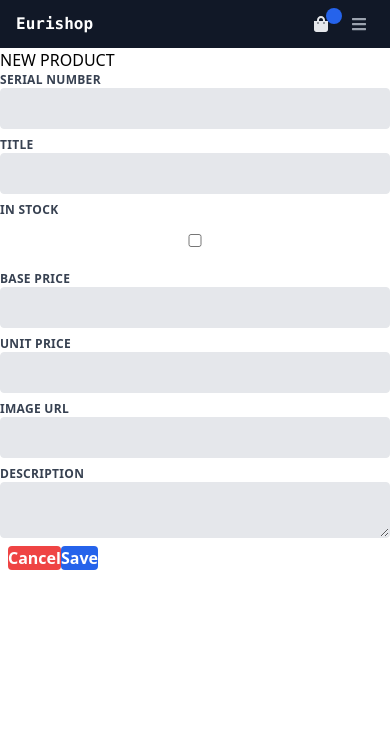
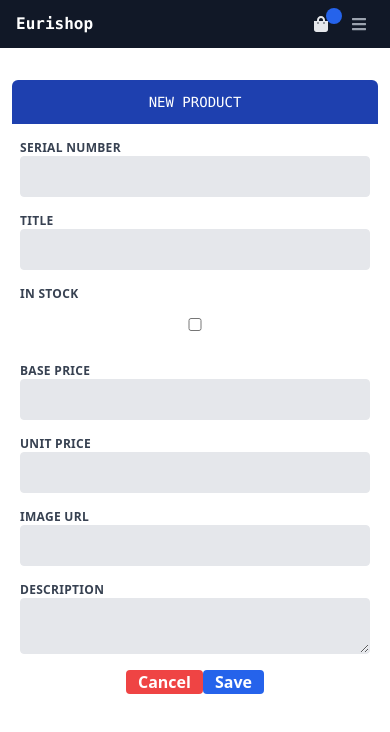
Before and after one commit to JonasBne/eurishop-rest-tailwindcss, a React (Create React App) app: page /products/new in a window 390 px wide. Shown: the top 732 px of the page. Built offline with nearby package versions, Linux system fonts and the light colour scheme; no server answers.

Commit message:
refactor(Form): first changes for a mobile responsive form

```diff
--- a/src/views/ProductDetail/ProductForm.tsx
+++ b/src/views/ProductDetail/ProductForm.tsx
@@ -48,11 +48,21 @@ function ProductForm({ initialProduct, onCancel = noop, onSubmit = noop, title }
     onSubmit(formValues);
   };
 
+  /*
+
+  TODO:
+  No alternative for grid template areas?
+  How to spread register on a custom input component?
+  */
+
   return (
-    <form className="w-full max-w-lg" onSubmit={handleSubmit(handleFormResult)}>
-      <h2>{title}</h2>
+    <form
+      className="max-w-sx lg:max-w-2xl rounded-md overflow-hidden mt-8 mx-3"
+      onSubmit={handleSubmit(handleFormResult)}
+    >
+      <h2 className="font-mono bg-blue-800 text-white text-center py-3 text-sm">{title}</h2>
       <div>
-        <label className="block uppercase tracking-wide text-gray-700 text-xs font-bold mb-2 w-full" htmlFor="sku">
+        <label className="block uppercase tracking-wide text-gray-700 text-xs font-bold my-4 px-2 w-full" htmlFor="sku">
           Serial number
           <input
             id="sku"
@@ -62,7 +72,10 @@ function ProductForm({ initialProduct, onCancel = noop, onSubmit = noop, title }
           />
         </label>
 
-        <label htmlFor="title" className="block uppercase tracking-wide text-gray-700 text-xs font-bold mb-2 w-full">
+        <label
+          htmlFor="title"
+          className="block uppercase tracking-wide text-gray-700 text-xs font-bold my-4 px-2 w-full"
+        >
           Title
           <input
             id="title"
@@ -74,7 +87,7 @@ function ProductForm({ initialProduct, onCancel = noop, onSubmit = noop, title }
 
         <label
           htmlFor="stocked"
-          className="flex flex-col uppercase tracking-wide text-gray-700 text-xs font-bold mb-2 w-full"
+          className="flex flex-col uppercase tracking-wide text-gray-700 text-xs font-bold my-4 px-2 w-full"
         >
           In stock
           <input id="stocked" type="checkbox" className="m-4" {...register('stocked')} />
@@ -82,7 +95,7 @@ function ProductForm({ initialProduct, onCancel = noop, onSubmit = noop, title }
 
         <label
           htmlFor="base-price"
-          className="block uppercase tracking-wide text-gray-700 text-xs font-bold mb-2 w-full"
+          className="block uppercase tracking-wide text-gray-700 text-xs font-bold my-4 px-2 w-full"
         >
           Base price
           <input
@@ -93,7 +106,10 @@ function ProductForm({ initialProduct, onCancel = noop, onSubmit = noop, title }
           />
         </label>
 
-        <label htmlFor="price" className="block uppercase tracking-wide text-gray-700 text-xs font-bold mb-2 w-full">
+        <label
+          htmlFor="price"
+          className="block uppercase tracking-wide text-gray-700 text-xs font-bold my-4 px-2 w-full"
+        >
           Unit price
           <input
             id="price"
@@ -103,7 +119,10 @@ function ProductForm({ initialProduct, onCancel = noop, onSubmit = noop, title }
           />
         </label>
 
-        <label htmlFor="image" className="block uppercase tracking-wide text-gray-700 text-xs font-bold mb-2 w-full">
+        <label
+          htmlFor="image"
+          className="block uppercase tracking-wide text-gray-700 text-xs font-bold my-4 px-2 w-full"
+        >
           Image URL
           <input
             id="image"
@@ -113,7 +132,10 @@ function ProductForm({ initialProduct, onCancel = noop, onSubmit = noop, title }
           />
         </label>
 
-        <label htmlFor="desc" className="block uppercase tracking-wide text-gray-700 text-xs font-bold mb-2 w-full">
+        <label
+          htmlFor="desc"
+          className="block uppercase tracking-wide text-gray-700 text-xs font-bold my-4 px-2 w-full"
+        >
           Description
           <textarea
             id="desc"
@@ -122,11 +144,11 @@ function ProductForm({ initialProduct, onCancel = noop, onSubmit = noop, title }
           />
         </label>
       </div>
-      <div className="flex flex-end mx-2 my-1">
-        <Button type="button" variant="danger" onClick={handleCancel}>
+      <div className="flex justify-center">
+        <Button type="button" variant="danger" className="px-3" onClick={handleCancel}>
           Cancel
         </Button>
-        <Button type="submit" variant="primary">
+        <Button type="submit" variant="primary" className="px-3">
           Save
         </Button>
       </div>
```
